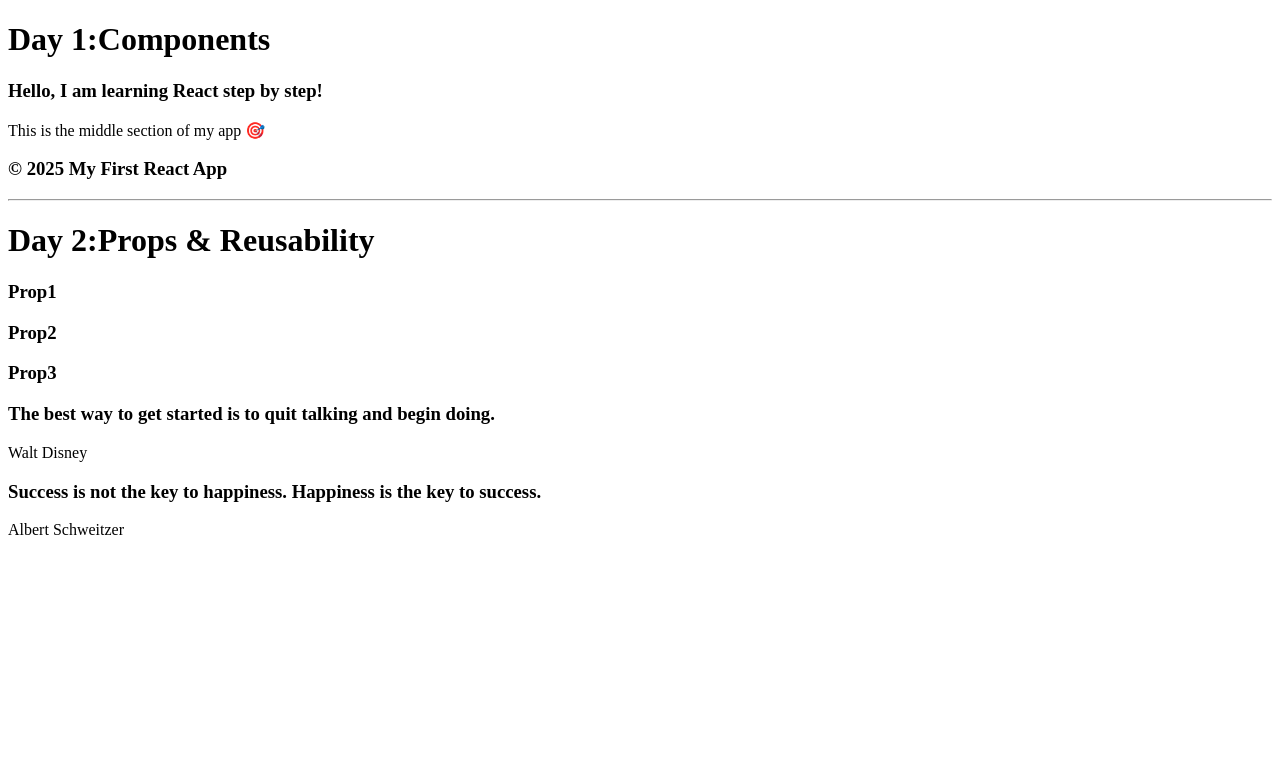
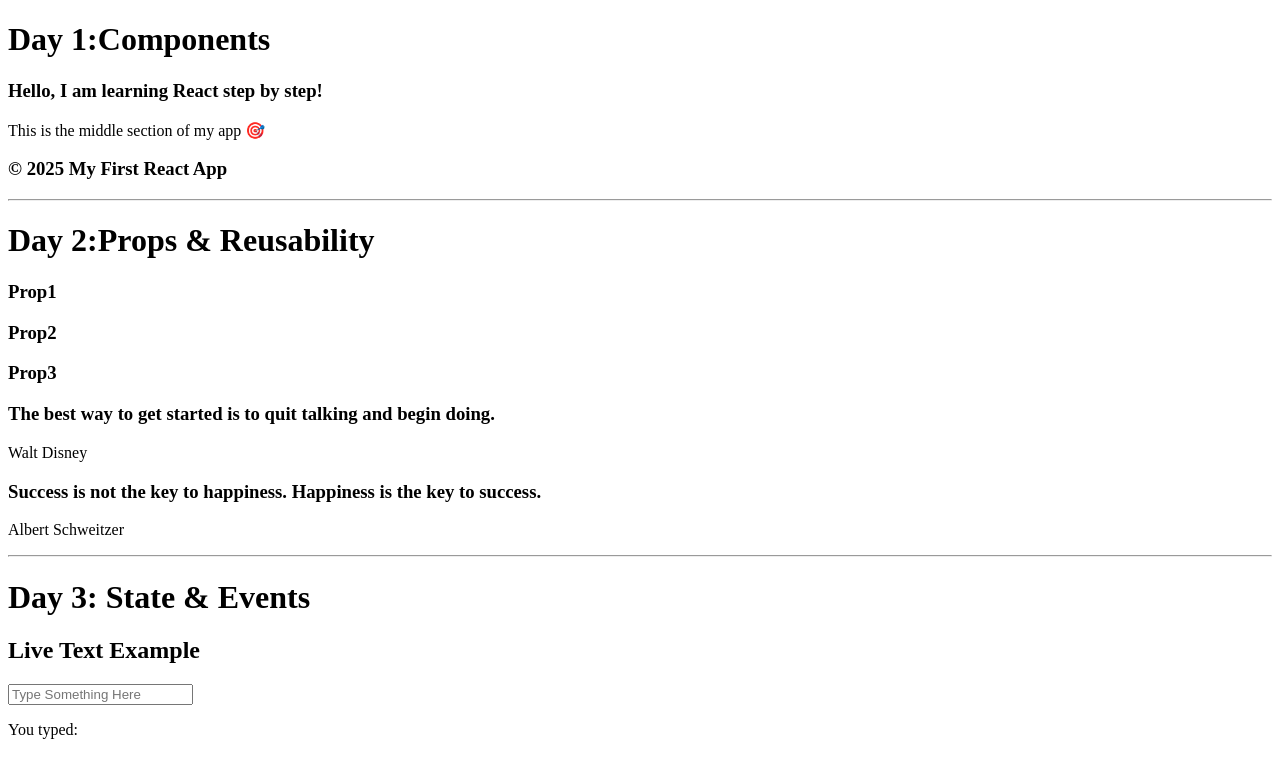
Before and after one commit to PiyushT1995/learning-react, a React (Vite) app in the folder Day 1/Topic-1/my-app/: page / in a window 1280 px wide. Shown: the top 778 px of the page. Built offline with nearby package versions, Linux system fonts and the light colour scheme.

Commit message:
Day 3: Added LiveText component using useState hook

```diff
--- a/Day 1/Topic-1/my-app/src/App.jsx
+++ b/Day 1/Topic-1/my-app/src/App.jsx
@@ -7,9 +7,14 @@ import Middle from "./Day-1/Middle";
 import Message from "./Day-2/Message";
 import QuoteBox from "./Day-2/QuoteBox";
 
+//Day 3 State & Events
+import LiveText from "./Day-3/LiveText";
+
 function App(){
   return(
     <div>
+
+      {/*-------------Day 1------------- */}
       <h1>Day 1:Components </h1>
       <Header/>
       <Middle/>
@@ -17,6 +22,7 @@ function App(){
 
       <hr />
 
+      {/*-------------Day 2------------- */}
       <h1>Day 2:Props & Reusability</h1>
       <Message text="Prop1"/>
       <Message text="Prop2"/>
@@ -30,6 +36,14 @@ function App(){
       quote="Success is not the key to happiness. Happiness is the key to success."
       author="Albert Schweitzer"/>
 
+      <hr />
+
+      {/*-------------Day 3------------- */}
+      <h1>Day 3: State & Events</h1>
+      <LiveText/>
+
+
+
 
 
     </div>
--- /dev/null
+++ b/Day 1/Topic-1/my-app/src/Day-3/LiveText.jsx
@@ -0,0 +1,23 @@
+import { useState } from "react";
+
+function LiveText(){
+  const[text,setText] = useState("");
+
+  function handleChange(event){
+    setText(event.target.value);
+  }
+
+  return(
+
+    <div>
+      <h2>Live Text Example</h2>
+      <input
+      type="text"
+      placeholder="Type Something Here"
+      onChange={handleChange}
+      />
+      <p>You typed:{text}</p>
+    </div>
+  );
+}
+export default LiveText;
```
